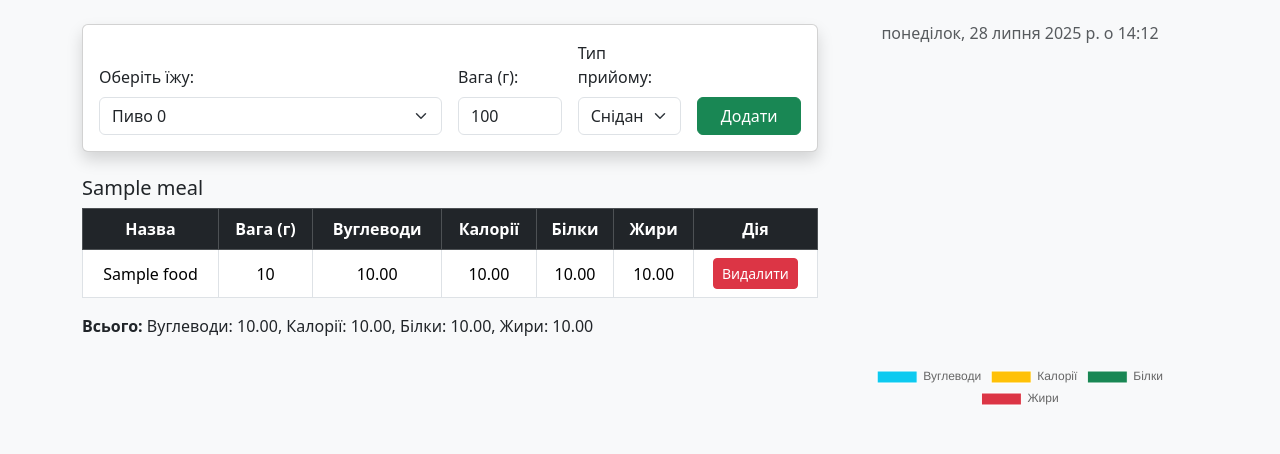
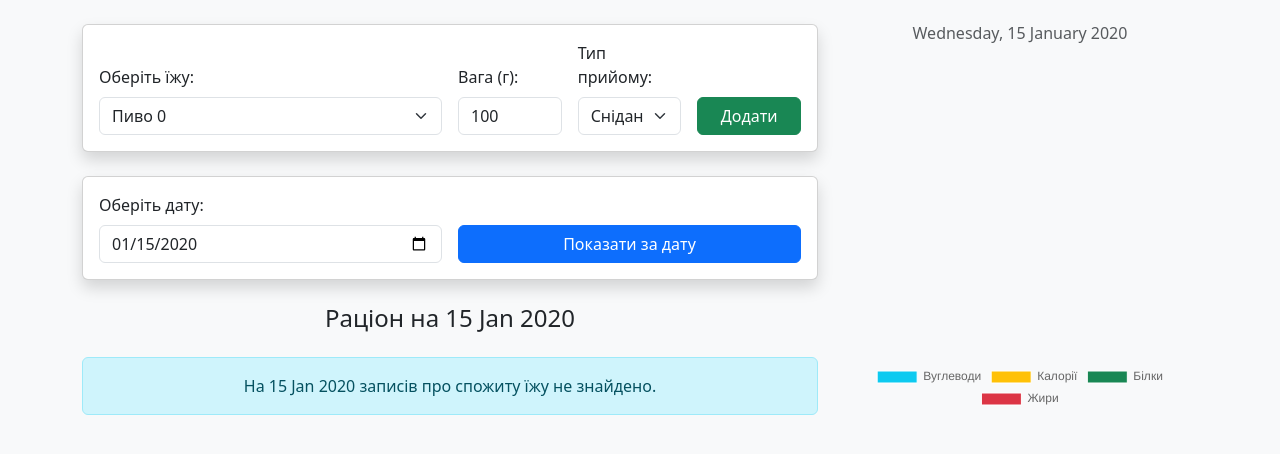
Before and after one commit to eroccked/SiteCalorieTracker, a Django app: template templates/myapp/index.html in a window 1280 px wide. Shown: the part 56-510 px from the top of the page. Run offline with Django 5.2, Linux system fonts and the light colour scheme; data comes from the database, SQL or seed files in the repository; both versions use the stored data as it was after the commit; the template is opened without the code that fills it: values that come from a table or form of the project are taken from there, most other values are stand-ins (such as "Sample title", 1, 10 or a date in 2020).

Commit message:
fixed datepicker

```diff
--- a/templates/myapp/index.html
+++ b/templates/myapp/index.html
@@ -8,6 +8,7 @@
         <div class="col-md-8">
             <div class="card mb-4 shadow">
                 <div class="card-body">
+                    <!-- Форма для додавання їжі (POST) -->
                     <form method="post" class="row g-3 align-items-end">
                         {% csrf_token %}
                         <div class="col-md-6">
@@ -39,6 +40,27 @@
                 </div>
             </div>
 
+            <!-- Форма для вибору дати (GET) -->
+            <div class="card mb-4 shadow">
+                <div class="card-body">
+                    <form method="get" class="row g-3 align-items-end">
+                        <div class="col-md-6">
+                            <label for="selected_date" class="form-label">Оберіть дату:</label>
+                            <input type="date" name="selected_date" id="selected_date" class="form-control"
+                                   value="{{ selected_date|date:'Y-m-d' }}">
+                        </div>
+                        <div class="col-md-6 d-flex align-items-end">
+                            <button type="submit" class="btn btn-primary w-100">Показати за дату</button>
+                        </div>
+                    </form>
+                </div>
+            </div>
+
+            <!-- Відображення даних за обрану дату -->
+            <h4 class="mt-4 text-center">Раціон на {{ selected_date|date:"d M Y" }}</h4>
+
+            {# Додано перевірку на наявність записів #}
+            {% if total_calories > 0 %}
                 {% for meal_title, data in meals_data.items %}
                     <h5 class="mt-4">{{ meal_title }}</h5>
                     <table class="table table-bordered text-center align-middle">
@@ -79,6 +101,11 @@
                         Жири: {{ data.fats|floatformat:2 }}
                     </p>
                 {% endfor %}
+            {% else %}
+                <div class="alert alert-info text-center mt-4" role="alert">
+                    На {{ selected_date|date:"d M Y" }} записів про спожиту їжу не знайдено.
+                </div>
+            {% endif %}
         </div>
 
         <div class="col-md-4">
@@ -91,10 +118,7 @@
 
     <script src="https://cdn.jsdelivr.net/npm/chart.js"></script>
     <script>
-        const today = new Date();
-        document.getElementById("current-date").innerText = today.toLocaleString("uk-UA", {
-            weekday: 'long', year: 'numeric', month: 'long', day: 'numeric', hour: '2-digit', minute: '2-digit'
-        });
+        document.getElementById("current-date").innerText = "{{ selected_date|date:'l, d F Y' }}";
 
         const ctx = document.getElementById('nutritionChart').getContext('2d');
         new Chart(ctx, {
```
Also changed, not shown: myapp/views.py (+18 -18 lines), db.sqlite3. Lines whose indentation alone changed are shown as unchanged.
